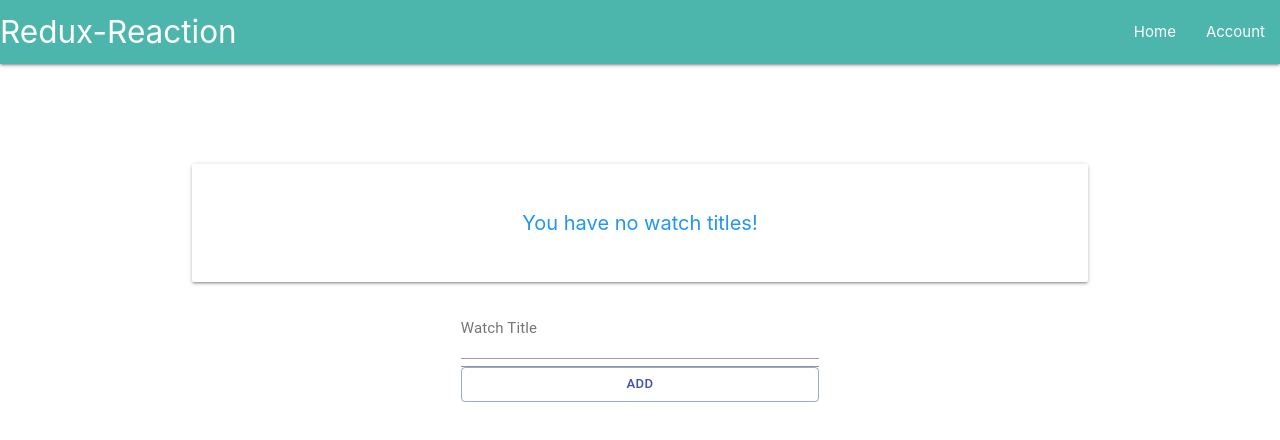
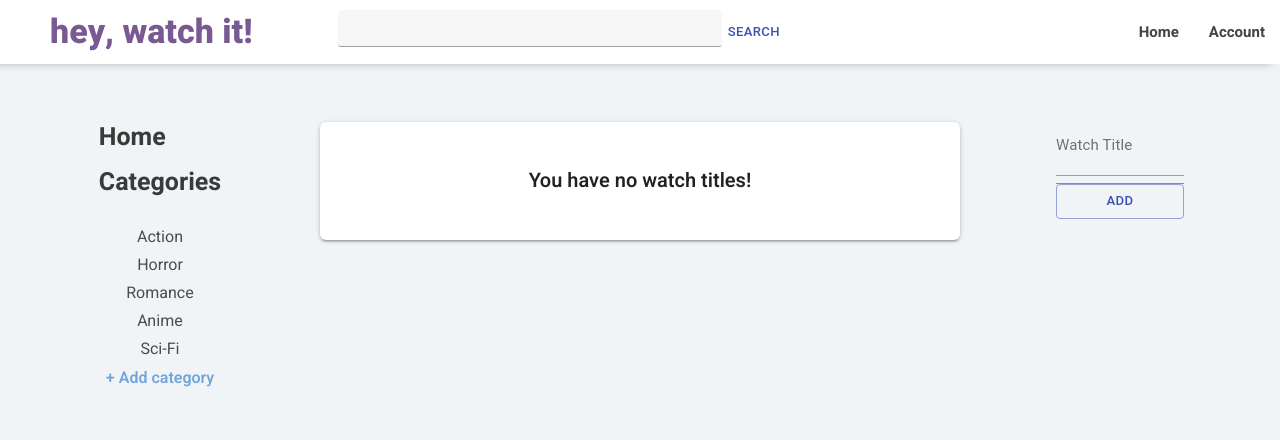
Before and after one commit to justfrankie/redux-reaction, a React (Create React App) app in the folder redux-reaction/: page / in a window 1280 px wide. Shown: the top 440 px of the page. Built offline with nearby package versions, Linux system fonts and the light colour scheme.

Commit message:
Styling Overhaul

```diff
--- a/redux-reaction/public/index.html
+++ b/redux-reaction/public/index.html
@@ -25,7 +25,7 @@
       work correctly both with client-side routing and a non-root public URL.
       Learn how to configure a non-root public URL by running `npm run build`.
     -->
-    <title>Redux-Reaction</title>
+    <title>hey, watch it!</title>
   </head>
   <body>
     <noscript>You need to enable JavaScript to run this app.</noscript>
--- a/redux-reaction/src/App.js
+++ b/redux-reaction/src/App.js
@@ -1,6 +1,7 @@
 import React from "react";
 import WatchList from "./WatchList.js";
 import { TextField, Button } from "@material-ui/core";
+import InputBase from '@material-ui/core/InputBase';
 import { connect } from "react-redux";
 import AddForm from "./AddForm.js";
 
@@ -8,25 +9,59 @@ class App extends React.Component {
   render() {
     return (
       <div>
-        <nav>
-          <div className="nav-wrapper teal lighten-2">
-            <a href="#" className="brand-logo">
-              Redux-Reaction
+          <nav style={{boxShadow: 'rgb(154 154 154) -9px -2px 10px'}}>
+            <div className="nav-wrapper white" style={{display: 'flex'}}>
+              <a href="#" className="site-logo">
+                hey, watch it!
               </a>
-            <ul id="nav-mobile" className="right hide-on-med-and-down">
+            <div className="searchbar__container">
+              <input className="searchbar__input" style={{background: '#f7f7f7', borderRadius: '3px', height: '36px'}}></input>
+              <Button color="primary">Search</Button>
+              </div>
+
+              <ul className="right hide-on-med-and-down" style={{ marginLeft: '0'}}>
                 <li>
-                <a href="#">Home</a>
+                  <a href="#" className="nav-item-a">Home</a>
                 </li>
                 <li>
-                <a href="#" onClick={() => window.alert("Coming soon!")}>Account</a>
+                  <a href="#" className="nav-item-a" onClick={() => window.alert("Coming soon!")}>Account</a>
                 </li>
               </ul>
             </div>
           </nav>
 
         <div className="watchList__container">
-          <WatchList />
+
+          <div id="leftColumn__container">
+              <div id="leftColumn-nav__container">
+                <ul id="leftColumn-nav__ul">
+                <a className="left-nav__page">Home</a>
+                <a className="left-nav__page">Categories</a>
+                </ul>
+              </div>
+
+              <div>
+                <ul id="left-nav__ul" >
+                  <a className="left-nav__item">Action</a>
+                  <a className="left-nav__item">Horror</a>
+                  <a className="left-nav__item">Romance</a>
+                  <a className="left-nav__item">Anime</a>
+                  <a className="left-nav__item">Sci-Fi</a>
+                </ul>
+
+                <div id="newCategory">
+                 + Add category
+                </div>
+
+              </div>
+            </div>
+
+          <div className="middleColumn__container"><WatchList /></div>
+
+          <div className="rightColumn__container">
           <AddForm />
+            </div>
+
         </div>
       </div>
     );
--- a/redux-reaction/src/WatchList.js
+++ b/redux-reaction/src/WatchList.js
@@ -33,9 +33,8 @@ class WatchList extends Component {
               className="title__removeButton"
               onClick={() => this.handleClickDelete(index)}
               variant="outlined"
-              color="secondary"
             >
-              remove
+              Remove
             </Button>
           </div>
         );
@@ -44,7 +43,7 @@ class WatchList extends Component {
       <p>You have no watch titles!</p>
     );
 
-    return <div className="center card-panel blue-text ">{mappedList}</div>;
+    return <div className="center card-panel">{mappedList}</div>;
   }
 }
 
--- a/redux-reaction/src/index.css
+++ b/redux-reaction/src/index.css
@@ -1,12 +1,49 @@
+@import url('https://fonts.googleapis.com/css2?family=Heebo:wght@200;300;400;500;600;700;800;900&display=swap');
+
 body {
   margin: 0;
   font-size: 12px;
+  background: #f1f4f7;
+  font-family: 'Heebo', sans-serif;
+  font-weight: 600;
+  overflow-x: hidden;
+}
+
+a:hover {
+  cursor: pointer;
+}
+
+.site-logo {
+  position: absolute;
+  color: #795993;
+  display: inline-block;
+  font-size: 34px;
+  font-weight: 800;
+  margin: 0 auto 0 50px;
+  padding: 0;
+}
+
+.searchbar__container {
+  width: 35%;
+  margin: auto;
+  display: flex;
+}
+
+.searchbar__input {
+  color: #795993;
+}
+
+.nav-item-a {
+  color: #464545;
+  font-weight: 700;
 }
 
 .watchList__container {
-  width: 70%;
-  margin: 100px auto 0 auto;
+  display: grid;
+  margin: 50px auto 0 auto;
   font-size: 20px;
+  grid-template-columns: 25% 50% 25%;
+  grid-template-rows: 100%;
 }
 
 .submitForm {
@@ -17,13 +54,15 @@ body {
 
 .title__item {
   margin: auto;
+  color: #5a5a5a;
+  font-weight: 400;
 }
 
 .title_item__container {
   width: 80%;
   margin: 10px auto;
   display: flex;
-  background: #efefef;
+  background: #f7f7f7;
   border-radius: 3px;
   padding: 5px;
 }
@@ -36,3 +75,63 @@ body {
 .title__removeButton {
   background: white;
 }
+
+.card-panel {
+  border-radius: 6px;
+}
+
+#leftColumn__container {
+  display: block;
+  text-align: center;
+  width: 60%;
+  margin: 0 auto;
+}
+
+#leftColumn-nav__container {
+  margin:auto;
+}
+
+#leftColumn-nav__ul {
+  width: max-content;
+  margin: auto;
+  text-align: left;
+}
+
+
+
+.left-nav__page {
+  color: #3a3a3a;
+  font-size: 25px;
+  font-weight: 700;
+  margin: 5px auto;
+  display: block;
+  border-bottom: 2px solid #f1f4f7;
+}
+
+.left-nav__page:hover {
+  border-bottom: 2px solid #795993;
+}
+
+#left-nav__ul {
+  width: 70%;
+  margin: 20px auto 0 auto;
+}
+
+.left-nav__item {
+  display: block;
+  color: #4c4c4c;
+  padding: 2px;
+  font-weight: 400;
+  font-size: 16px;
+}
+
+.left-nav__item:hover {
+  color: #795993;
+}
+
+#newCategory {
+  font-size: 16px;
+  color: #70a4da;
+  cursor: pointer;
+  padding: 3px;
+}
```
Also changed, not shown: 1 other file (tests, documents, lock files or other folders). Lines whose indentation alone changed are shown as unchanged.
